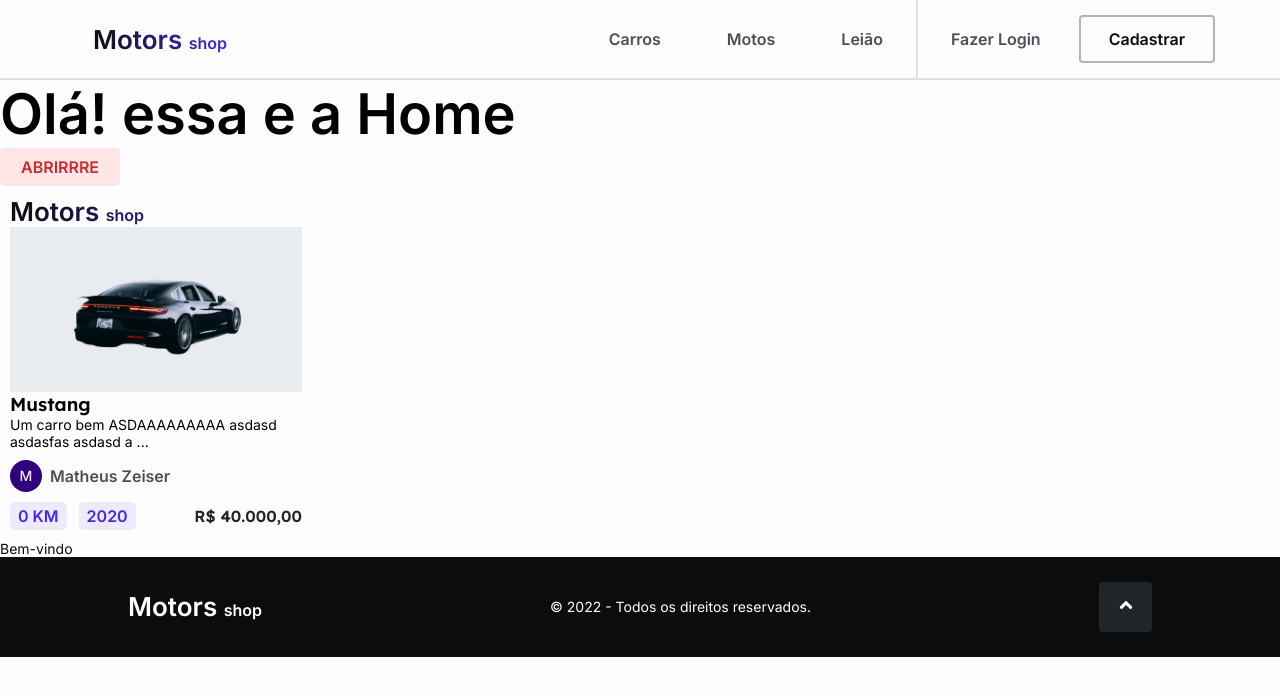
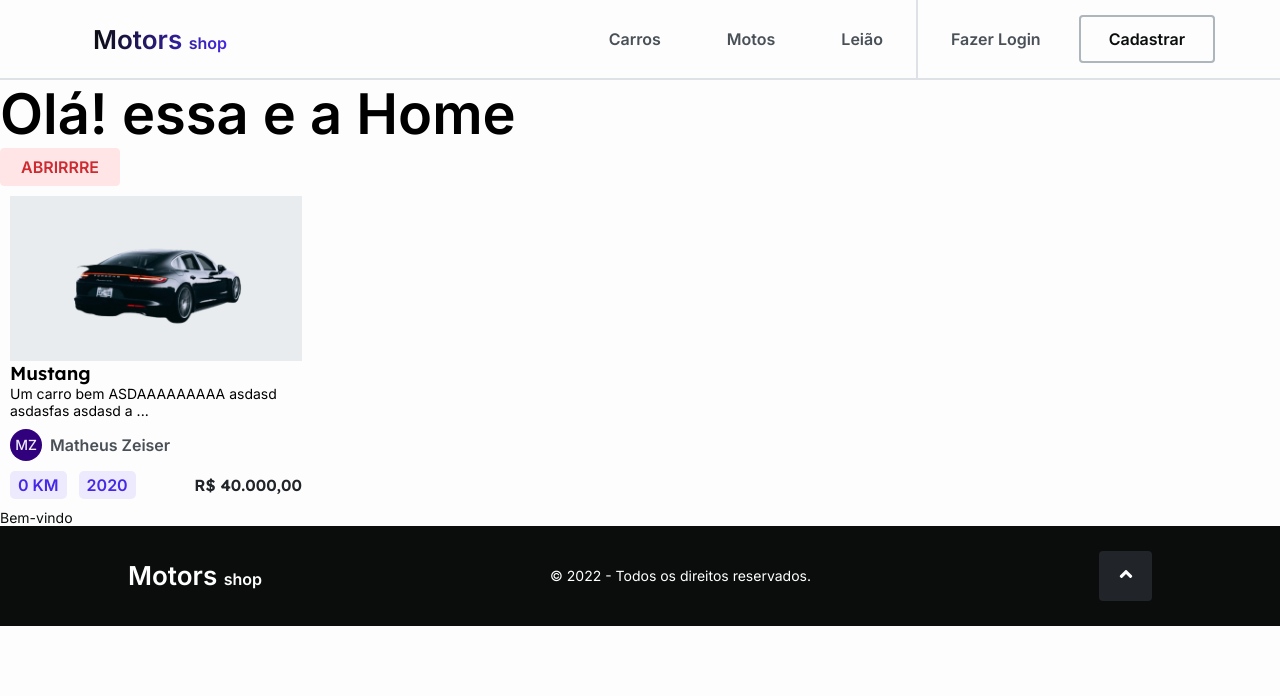
Before and after one commit to projeto-final-grupo07/frontend-project-ff-m6, a React (Create React App) app in the folder client/: page / in a window 1280 px wide. Shown: the top 696 px of the page. Built offline with nearby package versions, Linux system fonts and the light colour scheme.

Commit message:
feat: updated card profile initials

```diff
--- a/client/src/components/CardProfile/index.tsx
+++ b/client/src/components/CardProfile/index.tsx
@@ -6,12 +6,14 @@ interface CardProfileProps {
 }
 
 const CardProfile = ({ name }: CardProfileProps) => {
-  const initial = name.split('')[0].toUpperCase();
+  const arrName = name.split(' ');
+
+  const initials = arrName[0][0] + arrName[arrName.length - 1][0];
 
   const randomColor = 'random' + (1 + Math.floor(Math.random() * 12));
   return (
     <ThemeCardProfile color={randomColor}>
-      <span className='initial'>{initial}</span>
+      <span className='initial'>{initials}</span>
       <StyledTitle className='nameAuthor' fontSize='body-2-500' tag='p'>
         {name}
       </StyledTitle>
--- a/client/src/components/ProductCard/index.tsx
+++ b/client/src/components/ProductCard/index.tsx
@@ -1,13 +1,8 @@
-import { StyledParagraph, StyledTitle } from '../../styles/typography';
+/* eslint-disable no-alert */
+import { StyledTitle } from '../../styles/typography';
 import CardProfile from '../CardProfile';
-import Logo from '../Logo';
 
-import {
-  ThemeDivAuthor,
-  ThemeDivInfoVehicle,
-  ThemeProductCard,
-  ThemeTitleProductCard,
-} from './style';
+import { ThemeDivInfoVehicle, ThemeProductCard, ThemeTitleProductCard } from './style';
 
 interface ProductCardProps {
   title: string;
@@ -20,12 +15,8 @@ interface ProductCardProps {
 }
 
 const ProductCard = ({ title, description, img, name, km, year, price }: ProductCardProps) => {
-  const initial = name.split('')[0].toUpperCase();
-
-  const randomColor = 'random' + (1 + Math.floor(Math.random() * 12));
   return (
     <ThemeProductCard>
-      <Logo></Logo>
       <div className='divImage'>
         <img className='image' src={img} alt='Image of the vehicle' />
       </div>
```
Also changed, not shown: 2 other files (tests, documents, lock files or other folders).
